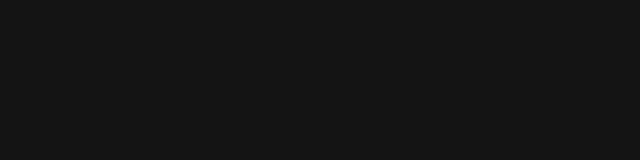
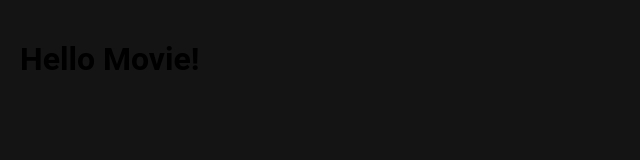
Before and after one commit to mpluiz/quikflix-front, a React (Create React App) app: page /movie/1 in a window 1280 px wide. Shown: the top 160 px of the page, without its empty margins (0-640 px from the left). Built offline with nearby package versions, Linux system fonts and the light colour scheme; the HTML template or start-up script is replaced by a standard one.

Commit message:
Initial configuration of routes to Movie page

```diff
--- /dev/null
+++ b/src/pages/movie/index.js
@@ -0,0 +1,7 @@
+import React from 'react';
+
+function Movie() {
+  return <h1>Hello Movie!</h1>;
+}
+
+export default Movie;
--- a/src/routes/index.js
+++ b/src/routes/index.js
@@ -2,12 +2,14 @@
 import { BrowserRouter, Switch, Route } from 'react-router-dom';
 
 import Home from '../pages/home';
+import Movie from '../pages/movie';
 
 function Routes() {
   return(
     <BrowserRouter>
       <Switch>
         <Route path="/" exact component={Home} />
+        <Route path="/movie/:id" component={Movie} />
       </Switch>
     </BrowserRouter>
   )
```
